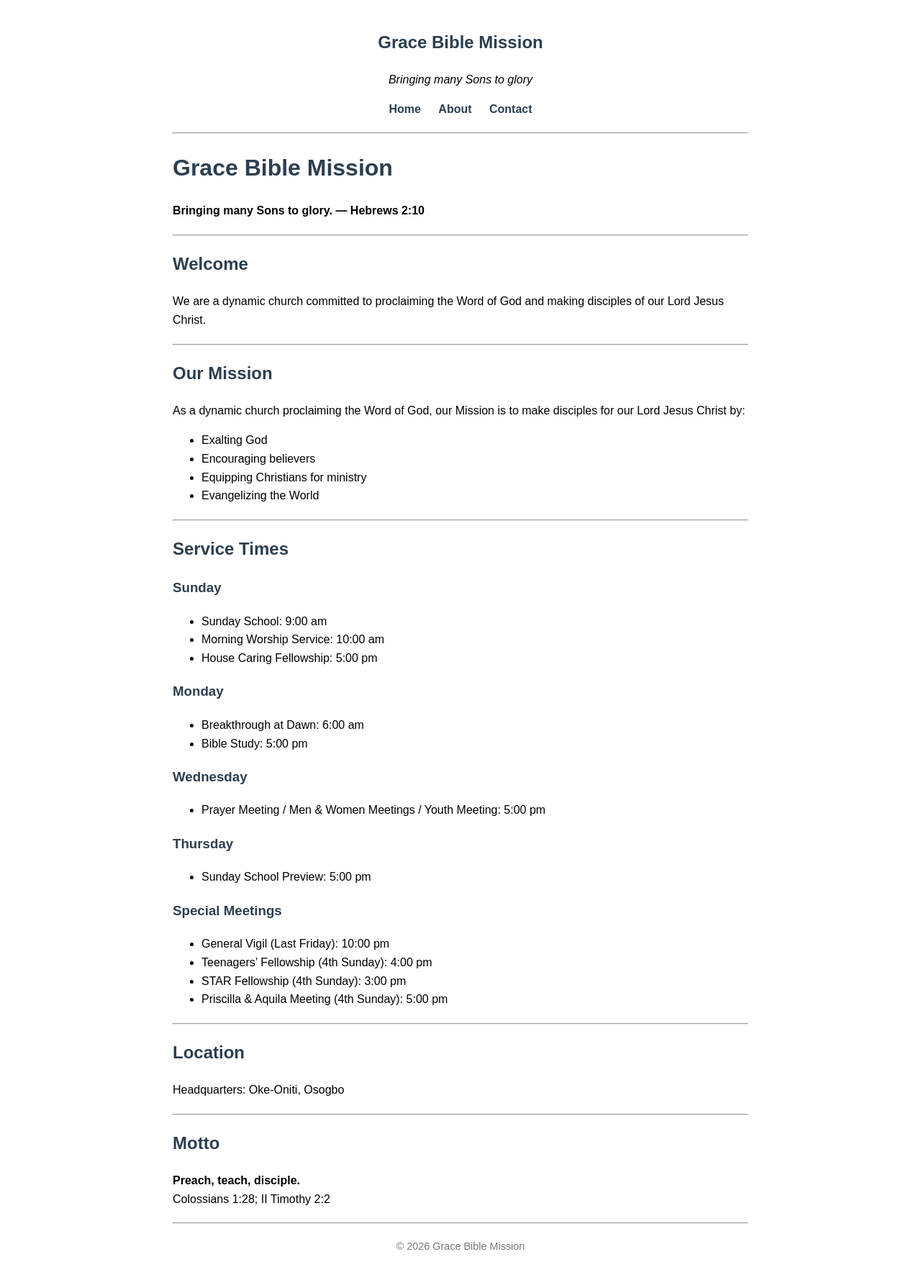
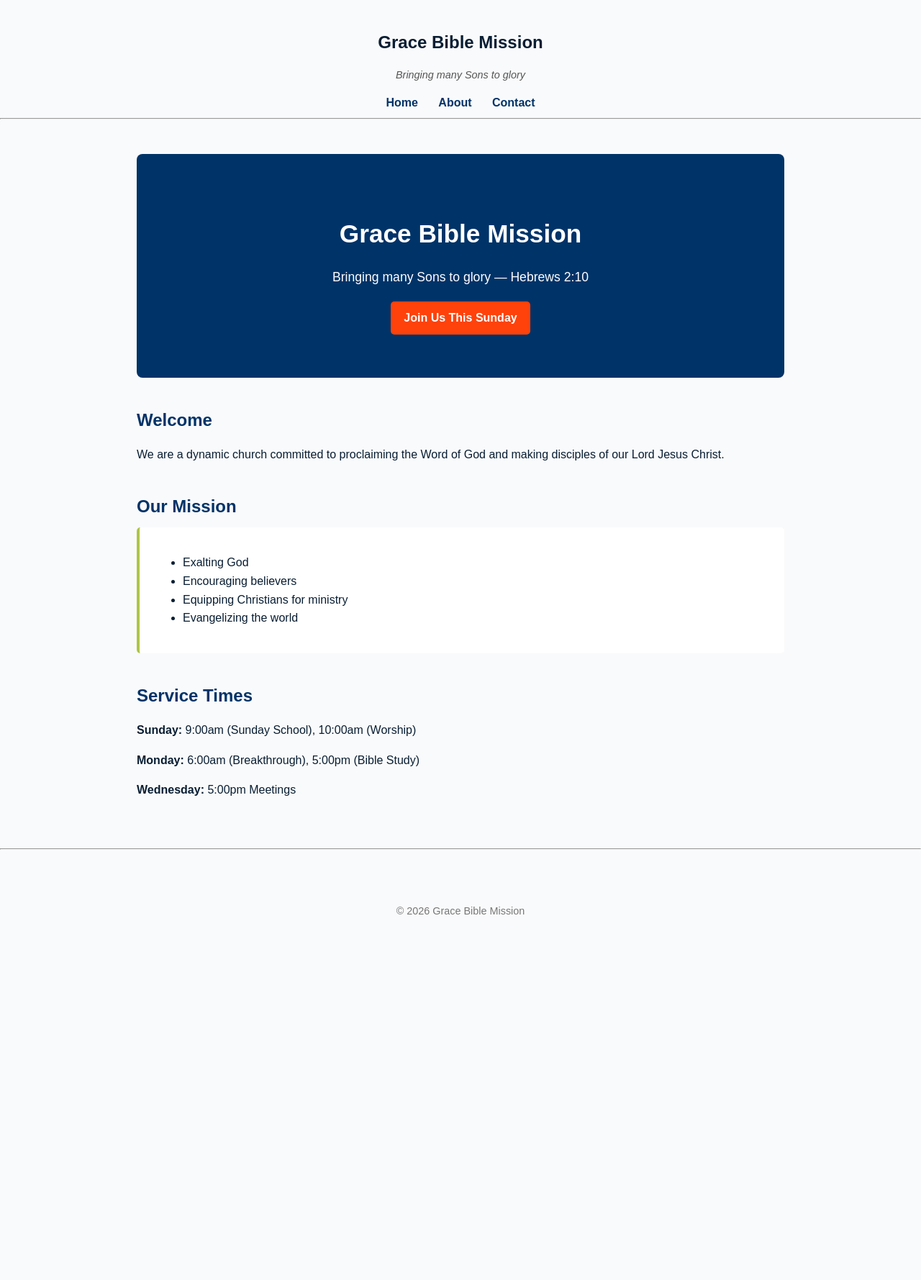
Before and after one commit to gbmfamily/gbm-website, a Jekyll site: the page built from index.md, in a window 1280 px wide. Shown: the whole page at 72% size. Built offline with Jekyll 4.4.1, drawn with Linux system fonts in a browser that asks for light colours; after the commit the page ends 1313 px from its top, so only the background shows below that.

Commit message:
Added more visual style

```diff
--- a/_layouts/default.html
+++ b/_layouts/default.html
@@ -10,7 +10,9 @@
 
   {% include header.html %}
 
-  {{ content }}
+  <div class="container">
+    {{ content }}
+  </div>
 
   {% include footer.html %}
 
--- a/assets/style.css
+++ b/assets/style.css
@@ -1,14 +1,15 @@
-/* Reset some defaults */
+/* Base Styles */
 body {
   font-family: Arial, sans-serif;
   margin: 0;
-  padding: 0;
   line-height: 1.6;
+  background-color: #f9fafb;
+  color: #091e33;
 }
 
-/* Container feel */
-body {
-  max-width: 800px;
+/* Container */
+.container {
+  max-width: 900px;
   margin: auto;
   padding: 20px;
 }
@@ -16,51 +17,94 @@ body {
 /* Header */
 header {
   text-align: center;
+  padding: 20px 0;
 }
 
+header h2 {
+  margin-bottom: 5px;
+}
+
+header p {
+  color: #555;
+  font-size: 0.9em;
+}
+
+/* Navigation */
 nav {
   margin-top: 10px;
 }
 
 nav a {
   text-decoration: none;
-  margin: 0 10px;
-  color: #2c3e50;
+  margin: 0 12px;
+  color: #003368;
+  font-weight: bold;
+}
+
+/* HERO SECTION */
+.hero {
+  background: #003368;
+  color: white;
+  padding: 60px 20px;
+  text-align: center;
+  border-radius: 8px;
+}
+
+.hero h1 {
+  font-size: 2.2em;
+  margin-bottom: 10px;
+}
+
+.hero p {
+  font-size: 1.1em;
+  margin-bottom: 20px;
+}
+
+.hero .cta {
+  display: inline-block;
+  background: #ff420b;
+  color: white;
+  padding: 10px 18px;
+  border-radius: 5px;
+  text-decoration: none;
   font-weight: bold;
 }
 
 /* Sections */
-h1, h2, h3 {
-  color: #2c3e50;
+.section {
+  margin: 40px 0;
 }
 
-h1 {
-  font-size: 2em;
+.section h2 {
+  margin-bottom: 10px;
+  color: #003368;
 }
 
-p {
-  margin-bottom: 15px;
-}
-
-hr {
-  margin: 20px 0;
+/* Highlight box */
+.highlight {
+  background: #ffffff;
+  padding: 20px;
+  border-left: 4px solid #aec445;
+  border-radius: 5px;
 }
 
 /* Footer */
 footer {
   text-align: center;
+  margin-top: 40px;
+  padding: 20px 0;
+  color: #777;
   font-size: 0.9em;
-  color: #777;
 }
 
-/* MOBILE RESPONSIVENESS */
+/* MOBILE */
 @media (max-width: 600px) {
-  body {
-    padding: 15px;
-  }
-
   nav a {
     display: block;
     margin: 8px 0;
   }
+
+  .hero {
+    padding: 40px 15px;
+  }
 }
--- a/index.md
+++ b/index.md
@@ -3,61 +3,34 @@ layout: default
 title: Home
 ---
 
-# Grace Bible Mission
+<div class="hero">
+  <h1>Grace Bible Mission</h1>
+  <p>Bringing many Sons to glory — Hebrews 2:10</p>
+  <a class="cta" href="/contact.html">Join Us This Sunday</a>
+</div>
 
-**Bringing many Sons to glory. — Hebrews 2:10**
+<div class="section">
+  <h2>Welcome</h2>
+  <p>
+    We are a dynamic church committed to proclaiming the Word of God and making disciples of our Lord Jesus Christ.
+  </p>
+</div>
 
----
+<div class="section">
+  <h2>Our Mission</h2>
+  <div class="highlight">
+    <ul>
+      <li>Exalting God</li>
+      <li>Encouraging believers</li>
+      <li>Equipping Christians for ministry</li>
+      <li>Evangelizing the world</li>
+    </ul>
+  </div>
+</div>
 
-## Welcome
-
-We are a dynamic church committed to proclaiming the Word of God and making disciples of our Lord Jesus Christ.
-
----
-
-## Our Mission
-
-As a dynamic church proclaiming the Word of God, our Mission is to make disciples for our Lord Jesus Christ by:
-
-- Exalting God
-- Encouraging believers
-- Equipping Christians for ministry
-- Evangelizing the World
-
----
-
-## Service Times
-
-### Sunday
-- Sunday School: 9:00 am
-- Morning Worship Service: 10:00 am
-- House Caring Fellowship: 5:00 pm
-
-### Monday
-- Breakthrough at Dawn: 6:00 am
-- Bible Study: 5:00 pm
-
-### Wednesday
-- Prayer Meeting / Men & Women Meetings / Youth Meeting: 5:00 pm
-
-### Thursday
-- Sunday School Preview: 5:00 pm
-
-### Special Meetings
-- General Vigil (Last Friday): 10:00 pm
-- Teenagers' Fellowship (4th Sunday): 4:00 pm
-- STAR Fellowship (4th Sunday): 3:00 pm
-- Priscilla & Aquila Meeting (4th Sunday): 5:00 pm
-
----
-
-## Location
-
-Headquarters: Oke-Oniti, Osogbo
-
----
-
-## Motto
-
-**Preach, teach, disciple.**
-Colossians 1:28; II Timothy 2:2
+<div class="section">
+  <h2>Service Times</h2>
+  <p><strong>Sunday:</strong> 9:00am (Sunday School), 10:00am (Worship)</p>
+  <p><strong>Monday:</strong> 6:00am (Breakthrough), 5:00pm (Bible Study)</p>
+  <p><strong>Wednesday:</strong> 5:00pm Meetings</p>
+</div>
```
